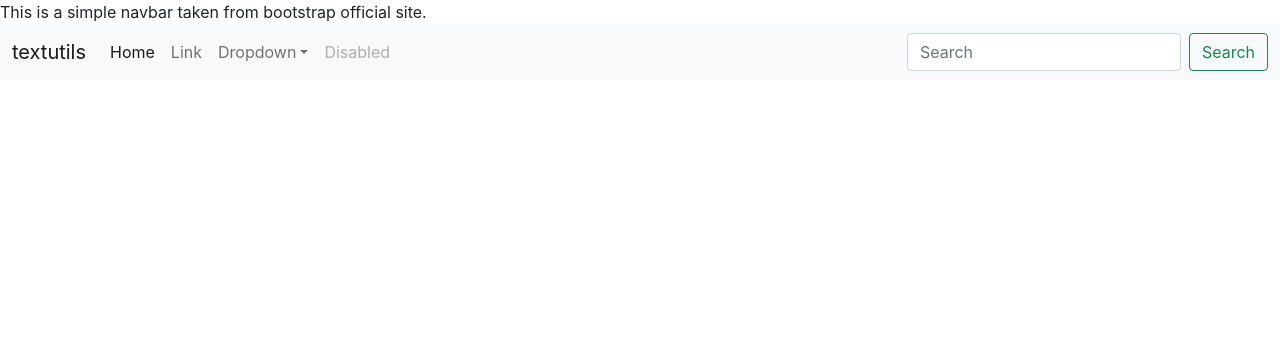
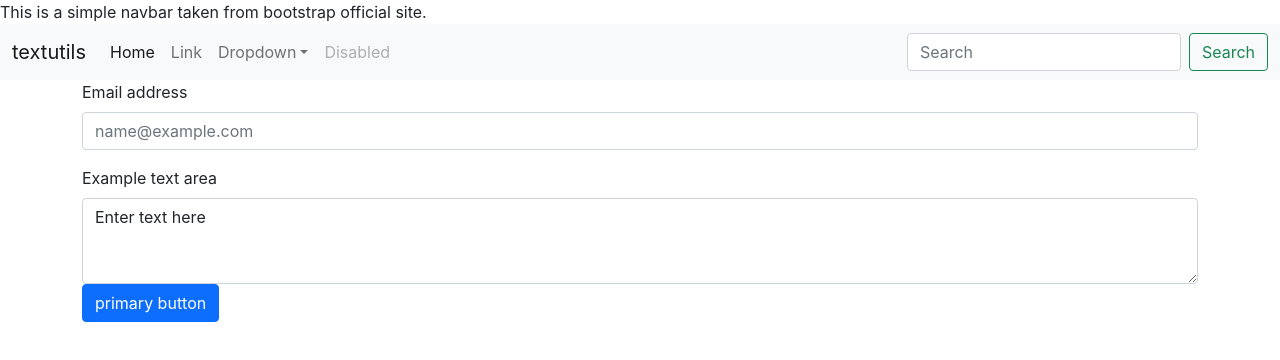
Before and after one commit to sk3316/textutils, a React (Create React App) app: page / in a window 1280 px wide. Shown: the top 360 px of the page. Built offline with nearby package versions, Linux system fonts and the light colour scheme.

Commit message:
enent handlers

```diff
--- a/src/App.js
+++ b/src/App.js
@@ -1,6 +1,7 @@
 import logo from './logo.svg';
 import './App.css';
-import Navbar from './Components/Navbar';
+import Navbar from './components/Navbar';
+import TextForms from './components/TextForms';
 
 function App() {
   return (
@@ -23,6 +24,10 @@
     <>
     This is a simple navbar taken from bootstrap official site.
     <Navbar title="textutils"/>
+    <div class="container">
+      {/* bs5-grid-row */}
+      <TextForms/>
+    </div>
     </>
 
   );
--- /dev/null
+++ b/src/Components/TextForms.js
@@ -0,0 +1,28 @@
+import React, { useState } from 'react'
+
+export default function TextForms() {
+  const handleUpClick = () =>{
+    // console.log(text);
+    let newText = text.toUpperCase();
+    setText(newText)
+  }
+  const handleOnChange = (event) => {
+    // console.log("on change");
+    setText(event.target.value)
+  }
+  const[text,setText]= useState("Enter text here");
+  return (
+    <div>
+      <div className="mb-3">
+        <label for="exampleFormControlInput1" className="form-label">Email address</label>
+        <input type="email" className="form-control" id="exampleFormControlInput1" placeholder="name@example.com"/>
+        </div>
+        <div className="mb-3">
+        <label for="exampleFormControlTextarea1" class="form-label">Example text area</label>
+        <textarea className="form-control" value={text} onChange={handleOnChange} id="exampleFormControlTextarea1" rows="3"></textarea>
+        <button className="btn btn-primary" onClick={handleUpClick}>primary button</button>
+        </div>
+
+    </div>
+  )
+}
```
